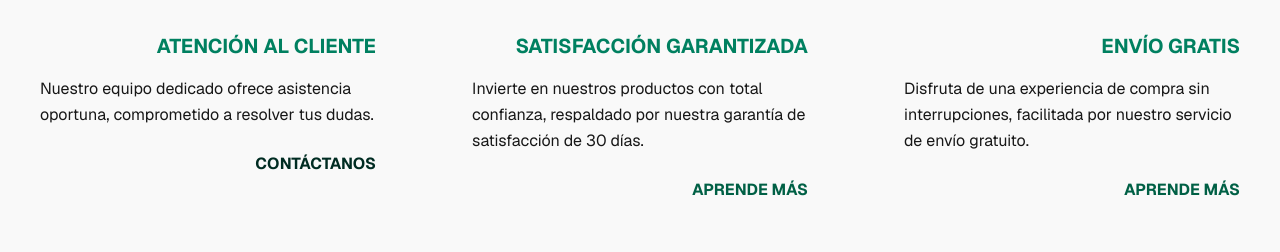
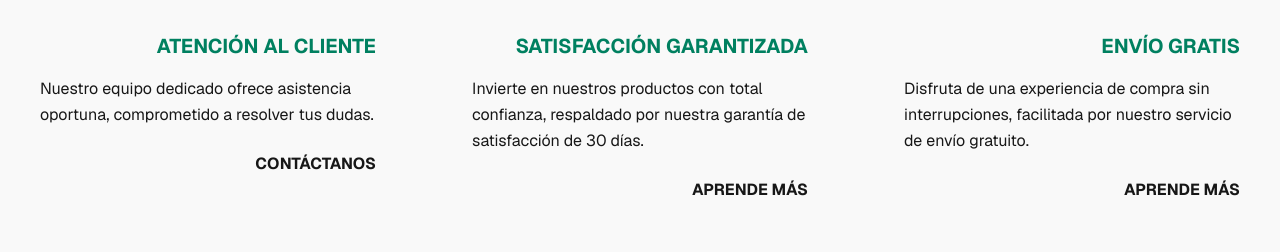
Before and after one commit to IngenieroJosser/chocomarket__frontend, a Next.js app: page / in a window 1280 px wide. Shown: the part 3612-3864 px from the top of the page. Built offline with nearby package versions, Linux system fonts and the light colour scheme.

Commit message:
style: putting the <a> of the same color

```diff
--- a/src/components/ui/home/Advantages.tsx
+++ b/src/components/ui/home/Advantages.tsx
@@ -38,11 +38,7 @@ const Advantages = () => {
                 target="_blank"
                 rel="noopener noreferrer"
 
-                className={`mt-2 font-bold transition-colors uppercase text-end duration-300 ${
-                  advantage.linkText === "Contáctanos"
-                    ? "text-emerald-950 hover:text-emerald-900"
-                    : "text-emerald-800 hover:text-emerald-700"
-                }`}
+                className="mt-2 font-bold transition-colors uppercase text-end duration-300"
               >
                 {advantage.linkText}
               </a>
```
